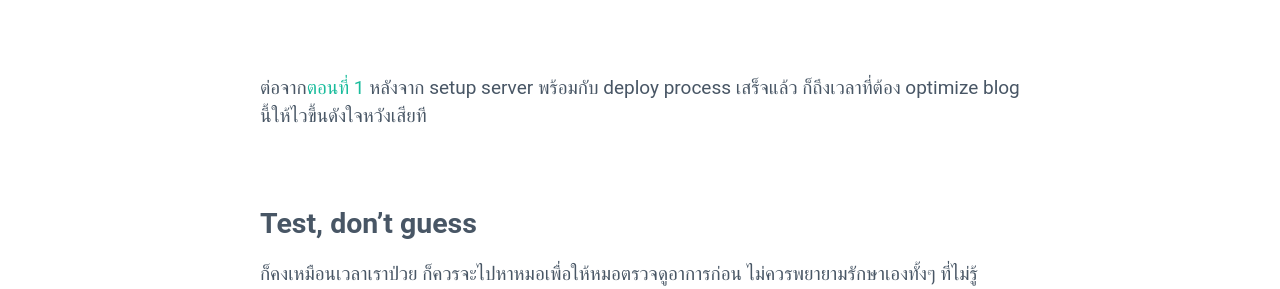
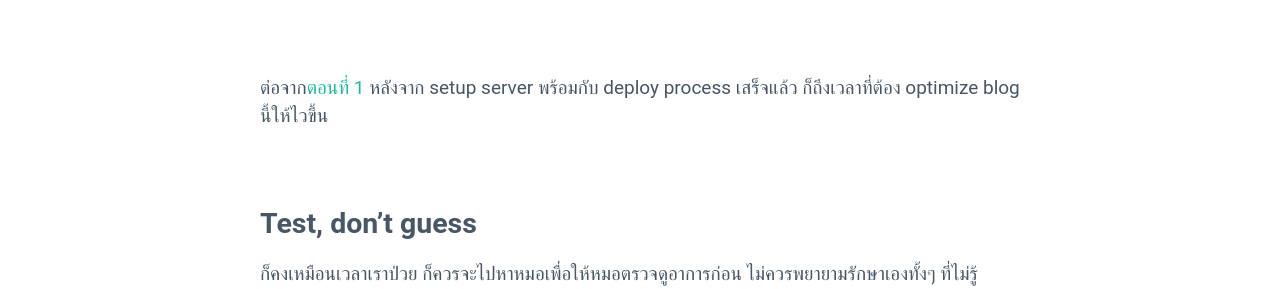
Before and after one commit to armno/armno.github.io, a Jekyll site: the page built from _posts/2016-11-10-optimize-performance-on-nginx-for-jekyll-blog.md, in a window 1280 px wide and 900 px high. Shown: the part 326-615 px from the top of the window. Built offline with Jekyll 4.4.1, drawn with Linux system fonts in a browser that asks for light colours; some web fonts are replaced.

Commit message:
fix typo

```diff
--- a/_posts/2016-11-10-optimize-performance-on-nginx-for-jekyll-blog.md
+++ b/_posts/2016-11-10-optimize-performance-on-nginx-for-jekyll-blog.md
@@ -8,7 +8,7 @@ thumbnail: "https://armno.in.th/img/posts/move-from-github-to-digital-ocean-part
 tags: jekyll nginx browsers perfmatters
 ---
 
-ต่อจาก[ตอนที่ 1](https://armno.in.th/2016/11/08/moving-from-github-pages-to-digital-ocean/) หลังจาก setup server พร้อมกับ deploy process เสร็จแล้ว ก็ถึงเวลาที่ต้อง optimize blog นี้ให้ไวขึ้นดังใจหวังเสียที
+ต่อจาก[ตอนที่ 1](https://armno.in.th/2016/11/08/moving-from-github-pages-to-digital-ocean/) หลังจาก setup server พร้อมกับ deploy process เสร็จแล้ว ก็ถึงเวลาที่ต้อง optimize blog นี้ให้ไวขึ้น
 
 ## Test, don't guess
 
```
Also changed, not shown: _includes/style.html (line endings or trailing spaces).
